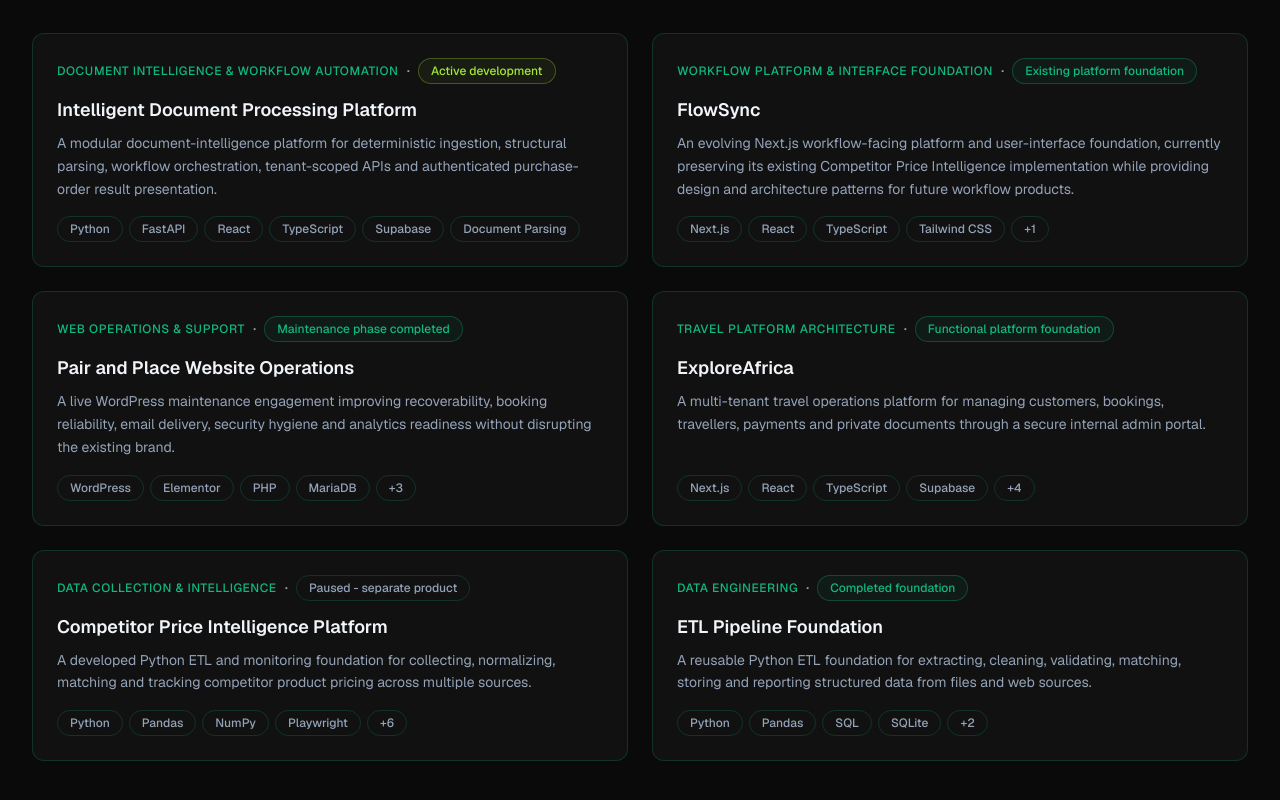
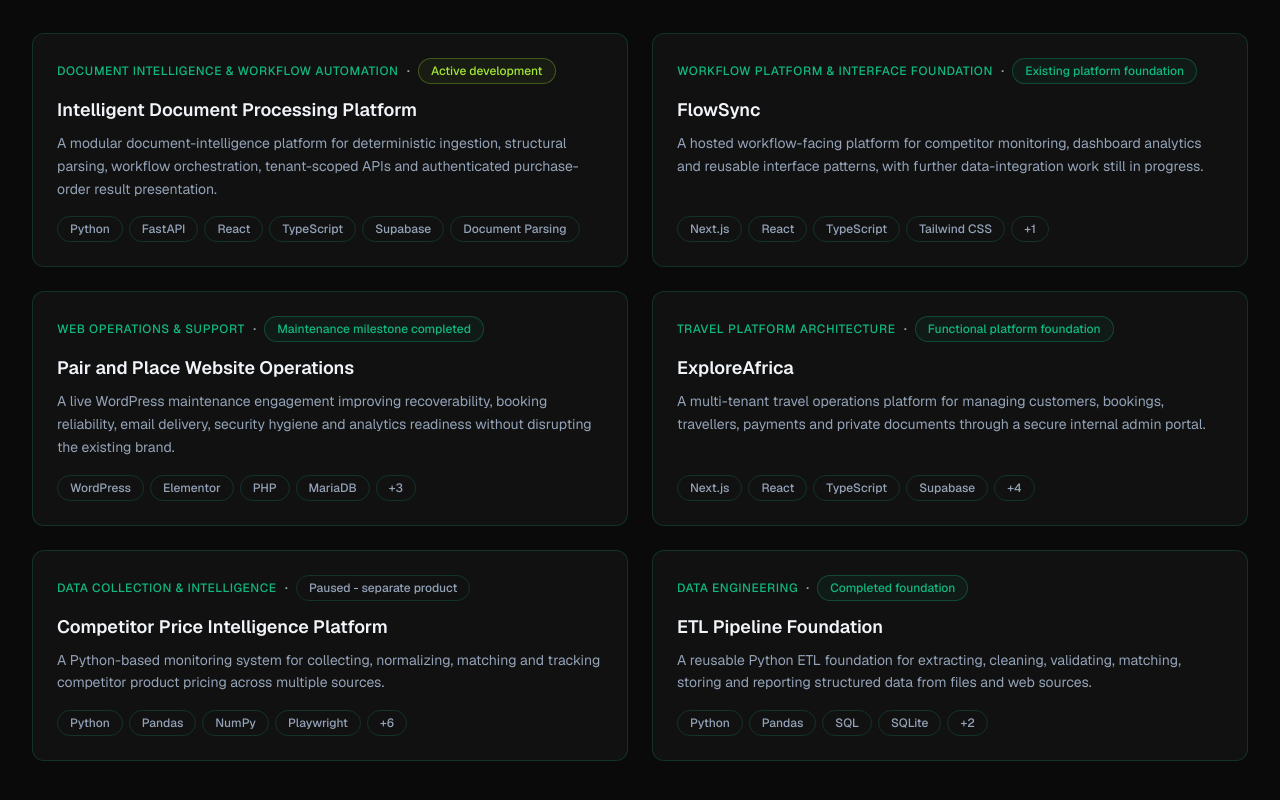
Before and after one commit to kamaubenjamin/benjamin-kamau-portfolio, a Next.js app: page /projects in a window 1280 px wide. Shown: the part 288-1088 px from the top of the page. Built offline with nearby package versions, Linux system fonts and the light colour scheme; no server answers.

Commit message:
content: refine portfolio project positioning

```diff
--- a/src/data/projects.ts
+++ b/src/data/projects.ts
@@ -1,7 +1,7 @@
 export type ProjectStatus =
   | "Active development"
   | "Functional platform foundation"
-  | "Maintenance phase completed"
+  | "Maintenance milestone completed"
   | "Completed foundation"
   | "Existing platform foundation"
   | "Paused - separate product";
@@ -150,7 +150,7 @@ export const projects: Project[] = [
     status: "Existing platform foundation",
     statusVariant: "emerald",
     shortDescription:
-      "An evolving Next.js workflow-facing platform and user-interface foundation, currently preserving its existing Competitor Price Intelligence implementation while providing design and architecture patterns for future workflow products.",
+      "A hosted workflow-facing platform for competitor monitoring, dashboard analytics and reusable interface patterns, with further data-integration work still in progress.",
     overview:
       "FlowSync is an evolving Next.js workflow-facing platform and user-interface foundation with authentication, competitor-management, dashboard and API-first integration foundations.",
     problem:
@@ -184,7 +184,7 @@ export const projects: Project[] = [
     slug: "pair-and-place-website-operations",
     title: "Pair and Place Website Operations",
     category: "Web Operations & Support",
-    status: "Maintenance phase completed",
+    status: "Maintenance milestone completed",
     statusVariant: "emerald",
     shortDescription:
       "A live WordPress maintenance engagement improving recoverability, booking reliability, email delivery, security hygiene and analytics readiness without disrupting the existing brand.",
@@ -283,9 +283,9 @@ export const projects: Project[] = [
     status: "Paused - separate product",
     statusVariant: "default",
     shortDescription:
-      "A developed Python ETL and monitoring foundation for collecting, normalizing, matching and tracking competitor product pricing across multiple sources.",
+      "A Python-based monitoring system for collecting, normalizing, matching and tracking competitor product pricing across multiple sources.",
     overview:
-      "A separate developed product foundation for extracting product data from websites and other sources, cleaning and normalizing it, matching comparable products and monitoring price changes over time.",
+      "A separate developed product for extracting data from websites and other sources, cleaning and normalizing it, matching comparable products and monitoring price changes over time.",
     problem:
       "Product information from different websites and sources varies in structure and naming, making reliable comparison and price-change tracking difficult without validation, normalization and matching.",
     solution:
@@ -315,7 +315,7 @@ export const projects: Project[] = [
       "Streamlit",
     ],
     currentStatus:
-      "The platform remains a separate developed product foundation and is currently paused while the Intelligent Document Processing Platform is the primary development focus. The shared repository records the earlier ETL foundation’s evolution into this specialized competitor-price-monitoring product; no hosted Streamlit deployment is verified. Its existing FlowSync integration is being preserved for future product work.",
+      "The platform remains a separate developed product and is currently paused while the Intelligent Document Processing Platform is the primary development focus. The shared repository records the earlier ETL pipeline’s evolution into this specialized competitor-price-monitoring product; no hosted Streamlit deployment is verified. Its existing FlowSync integration is being preserved for future product work.",
     roadmap:
       "Future work may improve the product without merging its business logic, APIs, entities or workflows into Document Intelligence. The existing FlowSync integration remains untouched.",
     links: [
@@ -339,7 +339,7 @@ export const projects: Project[] = [
     overview:
       "This completed data-engineering project provides a reusable foundation for turning varied source data into validated, comparable and reportable records. Its end-to-end ETL workflow uses Python, Pandas, SQL, SQLite, RapidFuzz and Streamlit while separating extraction, transformation, validation, matching, loading, logging and reporting into reusable stages. The architecture later evolved into the Competitor Price Intelligence product, where the same patterns were applied to retailer data, fuzzy product matching, price comparisons and monitoring.",
     solution:
-      "Developed a portfolio pipeline to explore extraction, transformation, normalization, data matching and reporting concepts.",
+      "Built a reusable Python ETL pipeline that separates ingestion, transformation, validation, matching, storage, logging and reporting into maintainable processing stages.",
     architecture:
       "The project served as an earlier foundation whose pipeline and matching ideas contributed to the later development of the Competitor Price Intelligence project.",
     capabilities: [
```
